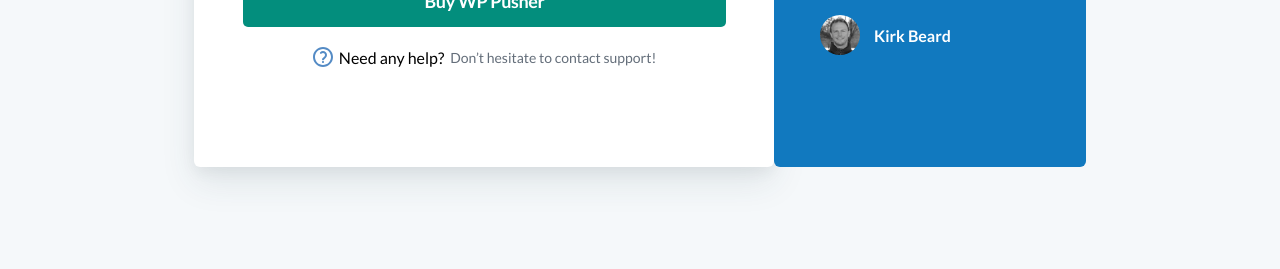
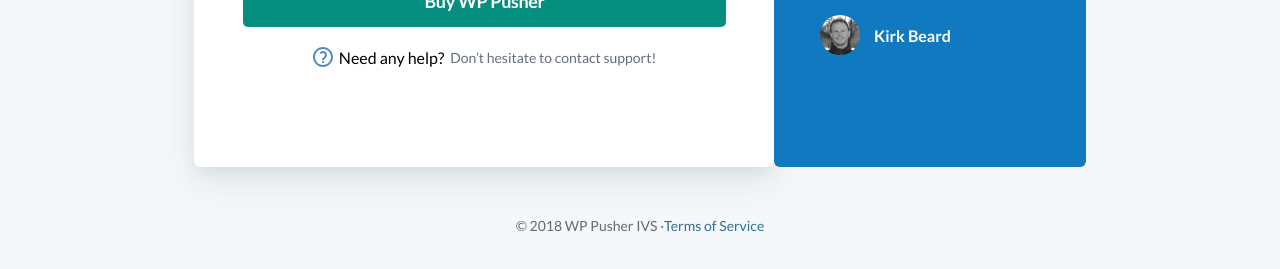
Before and after one commit to rabada7/wp-pusher, a plain HTML site: page index.html in a window 1280 px wide. Shown: the part 781-1050 px from the top of the page. Before the commit the page ends 998 px from the top, so only its background shows below. Drawn offline with Linux system fonts and the light colour scheme.

Commit message:
Add files via upload

```diff
--- a/index.html
+++ b/index.html
@@ -149,9 +149,8 @@
                 </div>
             </div>
 
-
-
         </div>
+        <footer>© 2018 WP Pusher IVS  ·<span>  Terms of Service</span></footer>
     </div>
 </body>
 </html>
--- a/styke.css
+++ b/styke.css
@@ -521,3 +521,24 @@ letter-spacing: -0.008px;
     align-items: center;
     gap: 14px;
 }
+footer{
+    width: 100%;
+    display: flex;
+    justify-content: center;
+    margin-bottom: 50px;
+    color: #636B6F;
+    text-align: center;
+    font-family: Lato;
+    font-size: 14px;
+    font-style: normal;
+    font-weight: 400;
+    line-height: normal;
+}
+footer span{
+    color: #31708F;
+    font-family: Lato;
+    font-size: 14px;
+    font-style: normal;
+    font-weight: 400;
+    line-height: normal;
+}
```
